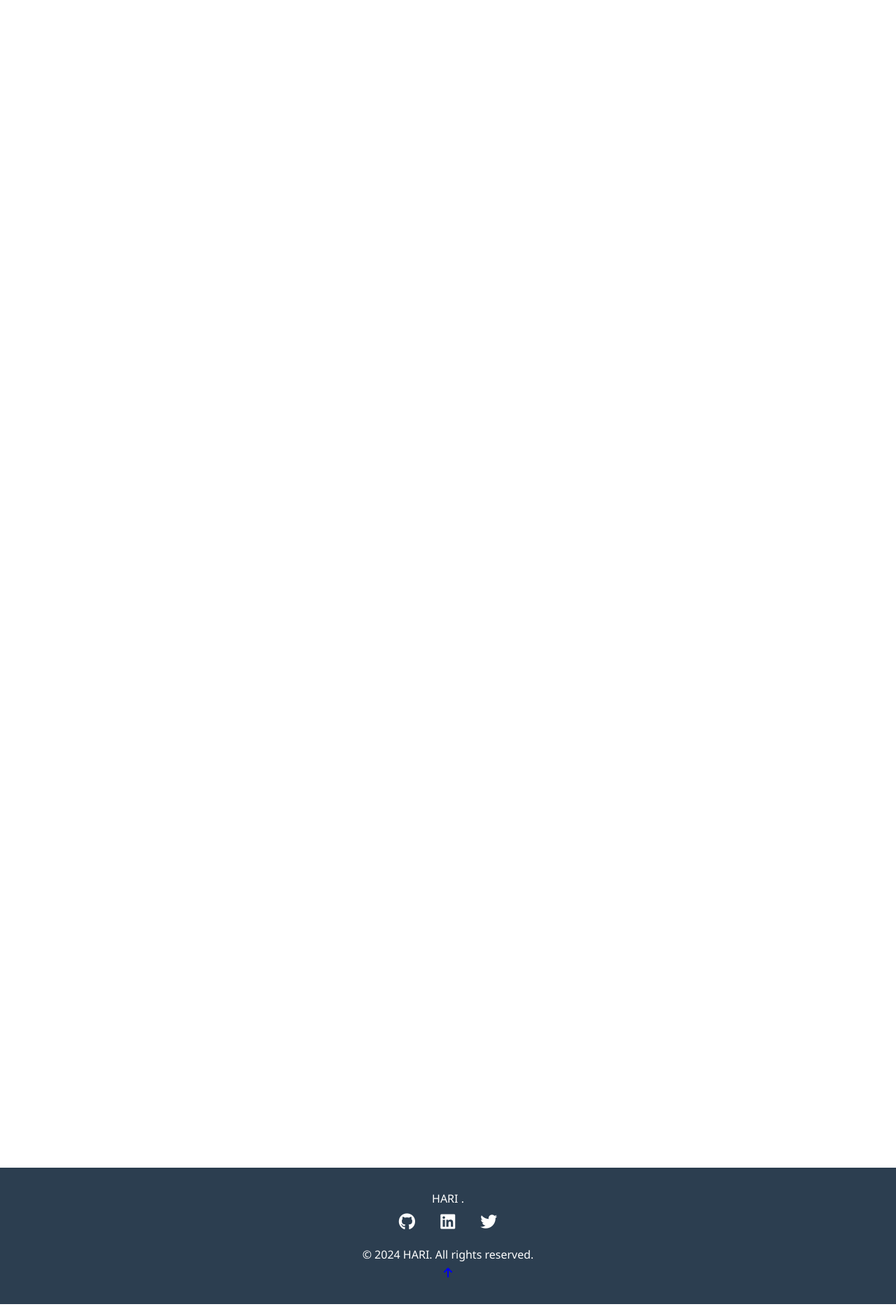
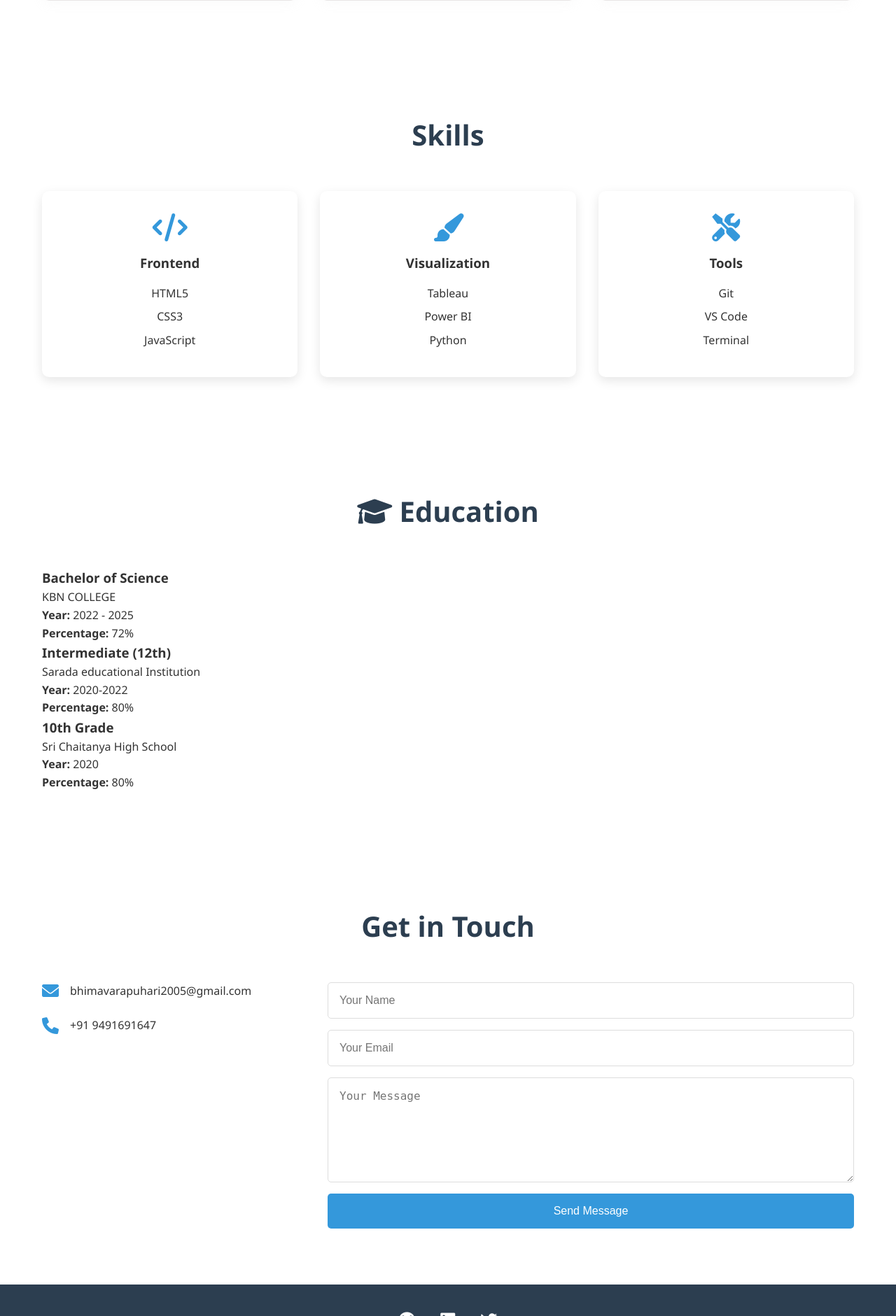
Before and after one commit to haribhimavarapu/Portfolio, a Flask app: page / in a window 1280 px wide. Shown: the part 1799-3680 px from the top of the page at 70% size. Run offline with Flask 3, Linux system fonts and the light colour scheme; some libraries are stand-ins or nearby versions.

Commit message:
Update index.html

```diff
--- a/templates/index.html
+++ b/templates/index.html
@@ -6,96 +6,39 @@
   <title>Hari's Portfolio | Data Analyst</title>
   <link rel="stylesheet" href="{{url_for('static',filename='styles.css')}}">
   <link rel="stylesheet" href="https://cdnjs.cloudflare.com/ajax/libs/font-awesome/6.0.0/css/all.min.css">
-  <!-- Add AOS Animation Library -->
-  <link href="https://unpkg.com/aos@2.3.1/dist/aos.css" rel="stylesheet">
-  <!-- Add Typed.js -->
-  <script src="https://cdn.jsdelivr.net/npm/typed.js@2.0.12"></script>
   </head>
 <body>
-  <!-- Preloader -->
-  <div id="preloader">
-    <div class="loader"></div>
-  </div>
-
   <!-- Header Section -->
   <header class="hero">
     <nav class="navbar" id="navbar">
       <div class="logo">
-        <span class="logo-text">HARI</span>
-        <span class="logo-dot">.</span>
-      </div>
-      <div class="nav-toggle" id="nav-toggle">
-        <span></span>
-        <span></span>
-        <span></span>
-      </div>
       <ul class="nav-links">
-        <li><a href="#about" class="nav-link">About</a></li>
-        <li><a href="#projects" class="nav-link">Projects</a></li>
-        <li><a href="#skills" class="nav-link">Skills</a></li>
-        <li><a href="#education" class="nav-link">Education</a></li>
-        <li><a href="#contact" class="nav-link">Contact</a></li>
+        <li><a href="#about">About</a></li>
+        <li><a href="#projects">Projects</a></li>
+        <li><a href="#skills">Skills</a></li>
+        <li><a href="#education">Education</a></li>
+        <li><a href="#contact">Contact</a></li>
       </ul>
     </nav>
-    <div class="hero-content" data-aos="fade-up">
-      <h1>Hi, I'm <span class="highlight">Hari</span></h1>
-      <div class="typed-container">
-        <span id="typed-text"></span>
-      </div>
-      <p class="tagline">Transforming Data into Actionable Insights</p>
-      <div class="cta-buttons">
+    <div class="hero-content">
+      <h1>Hi There .i am Hari></h1>
+      <p class="tagline">Data Analyst | Appraiser | Insights MAESTRO</p>
       <a href="#contact" class="cta-button primary">Get in Touch</a>
-        <a href="#projects" class="cta-button secondary">View My Work</a>
-      </div>
-    </div>
-    <div class="scroll-indicator">
-      <div class="mouse"></div>
-      <p>Scroll Down</p>
     </div>
     </header>
 
   <!-- About Section -->
   <section id="about" class="section">
     <div class="container">
-      <h2 class="section-title" data-aos="fade-up">About Me</h2>
+      <h2 class="section-title">About Me</h2>
       <div class="about-content">
-        <div class="about-image" data-aos="fade-right">
-          <div class="image-wrapper">
-            <img src="{{url_for('static',filename='profile.jpg')}}" alt="HARI">
-            <div class="experience-badge">
-              <span class="number">2+</span>
-              <span class="text">Years<br>Experience</span>
+        <div class="about-image">
+          <img src="https://via.placeholder.com/300" alt="HARI">
         </div>
-          </div>
-        </div>
-        <div class="about-text" data-aos="fade-left">
-          <h3>Data Analyst & Insights Specialist</h3>
-          <p class="highlight-text">Transforming complex datasets into actionable strategies</p>
-          <p>I'm a passionate Data Analyst with expertise in statistical analysis and data visualization. My approach combines technical precision with creative problem-solving to deliver meaningful insights.</p>
-          <div class="stats-container">
-            <div class="stat-item">
-              <span class="stat-number">50+</span>
-              <span class="stat-text">Projects Completed</span>
-            </div>
-            <div class="stat-item">
-              <span class="stat-number">30+</span>
-              <span class="stat-text">Happy Clients</span>
-            </div>
-            <div class="stat-item">
-              <span class="stat-number">3+</span>
-              <span class="stat-text">Awards Won</span>
-            </div>
-          </div>
-          <div class="about-buttons">
-            <a href="{{url_for('static',filename='resume.pdf')}}" class="download-cv">
-              Download CV <i class="fas fa-download"></i>
-            </a>
-            <div class="social-links">
-              <a href="#" class="social-link"><i class="fab fa-linkedin"></i></a>
-              <a href="#" class="social-link"><i class="fab fa-github"></i></a>
-              <a href="#" class="social-link"><i class="fab fa-twitter"></i></a>
-            </div>
-          </div>
+        <div class="about-text">
+          <p>I'm Hari, a passionate Data Analyst with a background in statistics and computer science, specializing in transforming complex datasets into actionable strategies.</p>
+          <br>
+          <p>Mission: To bridge data and decision-making by transforming complex information into actionable insights that drive impactful solutions.</p>
         </div>
       </div>
     </div>
@@ -104,35 +47,32 @@
   <!-- Projects Section -->
   <section id="projects" class="section">
     <div class="container">
-      <h2 class="section-title" data-aos="fade-up">Featured Projects</h2>
-      <div class="project-filters" data-aos="fade-up">
-        <button class="filter-btn active" data-filter="all">All</button>
-        <button class="filter-btn" data-filter="data-analysis">Data Analysis</button>
-        <button class="filter-btn" data-filter="web-dev">Web Development</button>
-        <button class="filter-btn" data-filter="ai">AI Projects</button>
-      </div>
+      <h2 class="section-title">My Projects</h2>
       <div class="projects-grid">
-        <div class="project-card" data-aos="fade-up" data-category="ai">
-          <div class="project-image">
-            <img src="{{url_for('static',filename='project1.png')}}" alt="Dream Cars AI">
-            <div class="project-overlay">
+        <div class="project-card">
+          <img src="{{url_for('static',filename='project1.png')}}" alt="Project 1">
+          <h3>Dream Cars AI</h3>
+          <p>A responsive and interactive Chatbot showcasing my skills and projects.</p>
           <div class="project-links">
-                <a href="#" class="project-link"><i class="fas fa-link"></i></a>
-                <a href="#" class="project-github"><i class="fab fa-github"></i></a>
+            <a href="https://myvprasad.github.io/carsproject_fronend/" target="_blank" class="button">GitHub</a>
           </div>
         </div>
-          </div>
-          <div class="project-info">
-            <h3>Dream Cars AI</h3>
-            <p>An AI-powered chatbot for car recommendations using natural language processing.</p>
-            <div class="project-tech">
-              <span>Python</span>
-              <span>TensorFlow</span>
-              <span>NLP</span>
+        <div class="project-card">
+          <img src="{{url_for('static',filename='project2.png')}}" alt="Project 2">
+          <h3>E-Commerce Website</h3>
+          <p>An E-Commerce website of Online shopping.</p>
+          <div class="project-links">
+            <a href="https://myvprasad.github.io/t5/" target="_blank" class="button">GitHub</a>
           </div>
         </div>
+        <div class="project-card">
+          <img src="C:\Users\6LABSYSTEM57\Downloads\project3.png" alt="Project 3">
+          <h3>Ticket Booking</h3>
+          <p>A website helps to book tickets for the movie.</p>
+          <div class="project-links">
+            <a href="https://myvprasad.github.io/booking-tickets/" target="_blank" class="button">GitHub</a>
           </div>
-        <!-- Add more project cards similarly -->
+        </div>
       </div>
     </div>
   </section>
@@ -140,90 +80,87 @@
   <!-- Skills Section -->
   <section id="skills" class="section">
     <div class="container">
-      <h2 class="section-title" data-aos="fade-up">Technical Expertise</h2>
-      <div class="skills-container">
-        <div class="skills-category" data-aos="fade-right">
-          <h3>Data Analysis</h3>
-          <div class="skill-bars">
-            <div class="skill-bar">
-              <div class="skill-info">
-                <span>Python</span>
-                <span>90%</span>
+      <h2 class="section-title">Skills</h2>
+      <div class="skills-grid">
+        <div class="skill-category">
+          <i class="fas fa-code"></i>
+          <h3>Frontend</h3>
+          <ul>
+            <li>HTML5</li>
+            <li>CSS3</li>
+            <li>JavaScript</li>
+          </ul>
         </div>
-              <div class="progress-line python">
-                <span></span>
+        <div class="skill-category">
+          <i class="fas fa-paint-brush"></i>
+          <h3>Visualization</h3>
+          <ul>
+            <li>Tableau</li>
+            <li>Power BI</li>
+            <li>Python</li>
+          </ul>
         </div>
+        <div class="skill-category">
+          <i class="fas fa-tools"></i>
+          <h3>Tools</h3>
+          <ul>
+            <li>Git</li>
+            <li>VS Code</li>
+            <li>Terminal</li>
+          </ul>
         </div>
-            <!-- Add more skill bars -->
-          </div>
-        </div>
-        <!-- Add more skill categories -->
       </div>
     </div>
   </section>
 
-  <!-- Education Section with Timeline -->
+ <!-- Education Section -->
 <section id="education" class="section">
   <div class="container">
-      <h2 class="section-title" data-aos="fade-up">Educational Journey</h2>
-      <div class="timeline">
-        <div class="timeline-item" data-aos="fade-right">
-          <div class="timeline-dot"></div>
-          <div class="timeline-content">
+    <h2 class="section-title"><i class="fas fa-graduation-cap"></i> Education</h2>
+    <div class="education-list">
+      <div class="education-item">
         <h3>Bachelor of Science</h3>
-            <h4>KBN COLLEGE</h4>
-            <p class="timeline-date">2022 - 2025</p>
-            <p>Major in Computer Science with focus on Data Analytics</p>
-            <div class="achievement">
-              <i class="fas fa-trophy"></i>
-              <span>72% Aggregate</span>
+        <p>KBN COLLEGE</p>
+        <p><strong>Year:</strong> 2022 - 2025</p>
+        <p><strong>Percentage:</strong> 72%</p>
       </div>
+      <div class="education-item">
+        <h3>Intermediate (12th)</h3>
+        <p>Sarada educational Institution</p>
+        <p><strong>Year:</strong> 2020-2022</p>
+        <p><strong>Percentage:</strong> 80%</p>
       </div>
+      <div class="education-item">
+        <h3>10th Grade</h3>
+        <p>Sri Chaitanya High School</p>
+        <p><strong>Year:</strong> 2020</p>
+        <p><strong>Percentage:</strong> 80%</p>
       </div>
-        <!-- Add more timeline items -->
     </div>
   </div>
 </section>
 
+
   <!-- Contact Section -->
   <section id="contact" class="section">
     <div class="container">
-      <h2 class="section-title" data-aos="fade-up">Let's Connect</h2>
+      <h2 class="section-title">Get in Touch</h2>
       <div class="contact-content">
-        <div class="contact-info" data-aos="fade-right">
-          <div class="contact-card">
+        <div class="contact-info">
+          <div class="contact-item">
             <i class="fas fa-envelope"></i>
-            <h3>Email</h3>
             <p>bhimavarapuhari2005@gmail.com</p>
           </div>
-          <div class="contact-card">
+          <div class="contact-item">
             <i class="fas fa-phone"></i>
-            <h3>Phone</h3>
             <p>+91 9491691647</p>
           </div>
-          <div class="contact-card">
-            <i class="fas fa-map-marker-alt"></i>
-            <h3>Location</h3>
-            <p>Vijayawada, India</p>
         </div>
-        </div>
-        <form class="contact-form" data-aos="fade-left" id="contactForm">
-          <div class="form-group">
-            <input type="text" id="name" required>
-            <label for="name">Your Name</label>
-          </div>
-          <div class="form-group">
-            <input type="email" id="email" required>
-            <label for="email">Your Email</label>
-          </div>
-          <div class="form-group">
-            <textarea id="message" required></textarea>
-            <label for="message">Your Message</label>
-          </div>
-          <button type="submit" class="submit-button">
-            Send Message
-            <i class="fas fa-paper-plane"></i>
-          </button>
+        <form class="contact-form">
+          <input type="text" placeholder="Your Name" required>
+          <input type="email" placeholder="Your Email" required>
+          <textarea placeholder="Your Message" required></textarea>
+          <button type="submit" class="submit-button">Send Message</button>
         </form>
       </div>
     </div>
@@ -232,28 +169,13 @@
   <!-- Footer -->
   <footer>
     <div class="container">
-      <div class="footer-content">
-        <div class="footer-logo">
-          <span class="logo-text">HARI</span>
-          <span class="logo-dot">.</span>
+      <div class="social-links">
+        <a href="#"><i class="fab fa-github"></i></a>
+        <a href="#"><i class="fab fa-linkedin"></i></a>
+        <a href="#"><i class="fab fa-twitter"></i></a>
       </div>
-        <div class="social-links">
-          <a href="#" class="social-link"><i class="fab fa-github"></i></a>
-          <a href="#" class="social-link"><i class="fab fa-linkedin"></i></a>
-          <a href="#" class="social-link"><i class="fab fa-twitter"></i></a>
-        </div>
-      </div>
-      <div class="footer-bottom">
       <p>&copy; 2024 HARI. All rights reserved.</p>
-        <a href="#" class="scroll-top">
-          <i class="fas fa-arrow-up"></i>
-        </a>
-      </div>
     </div>
   </footer>
-
-  <!-- Scripts -->
-  <script src="https://unpkg.com/aos@2.3.1/dist/aos.js"></script>
-  <script src="{{url_for('static',filename='main.js')}}"></script>
 </body>
 </html>
```
Lines whose indentation alone changed are shown as unchanged.
